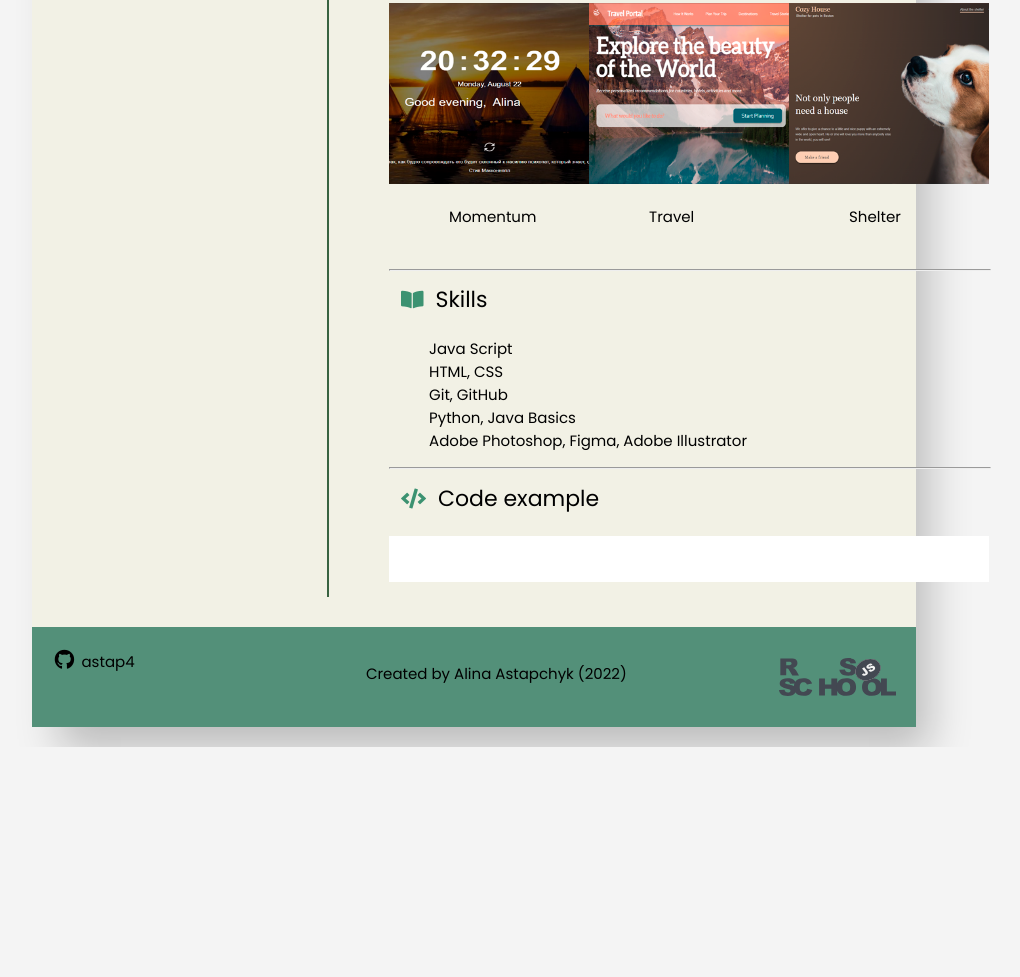
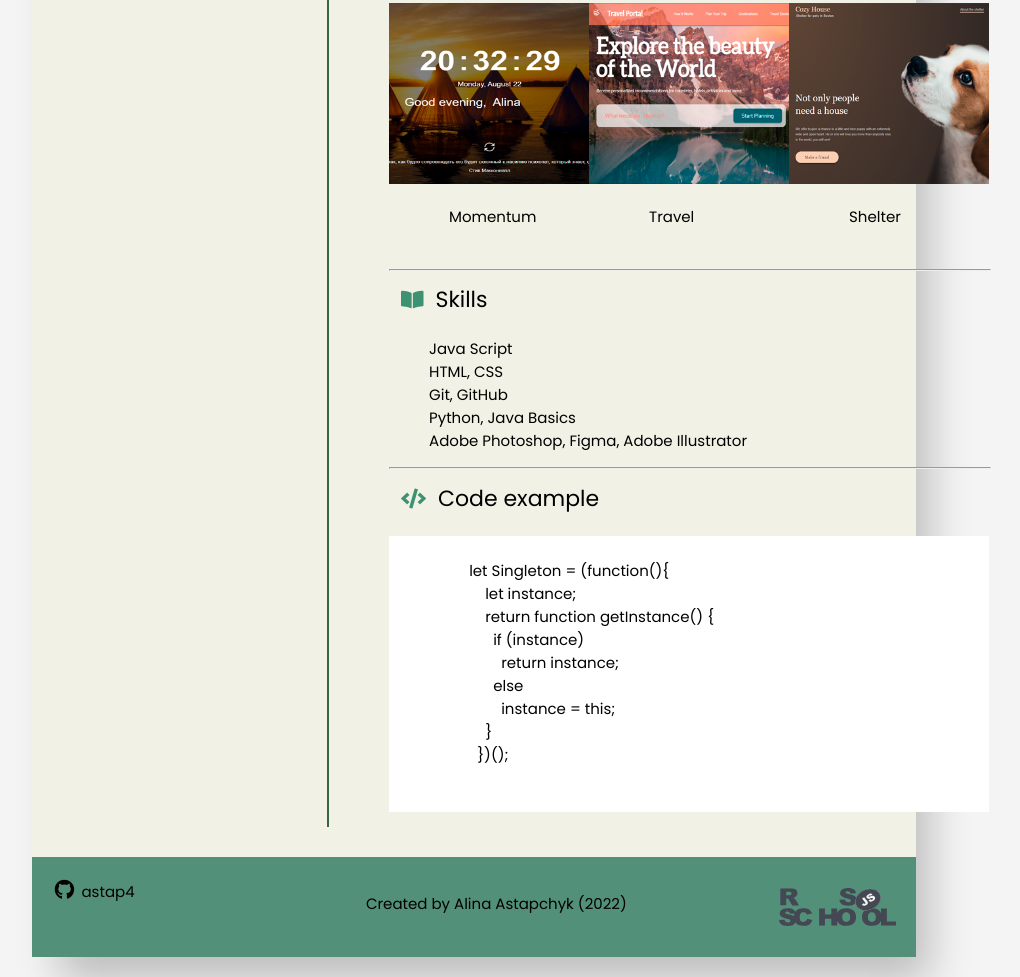
Before and after one commit to astap4/rsschool-cv, a plain HTML site: page index.html in a window 1280 px wide. Shown: the part 1278-2255 px from the top of the page, without its empty margins (166-1186 px from the left). Before the commit the page ends 2025 px from the top, so only its background shows below. Drawn offline with nearby package versions, Linux system fonts and the light colour scheme; files that its build step writes are made by us from their sources.

```diff
--- a/index.html
+++ b/index.html
@@ -155,7 +155,17 @@
                 <div id="code">
                     <div class="btn fas fa-code"></div><span>Code example</span>
                     <pre>
-                  <code></code>
+                  <code>
+                    let Singleton = (function(){
+                        let instance;
+                        return function getInstance() {
+                          if (instance)
+                            return instance;
+                          else
+                            instance = this;
+                        }
+                      })();
+                  </code>
               </pre>
                 </div>
             </div>
```
Also changed, not shown: style.scss (renamed from style.css).
